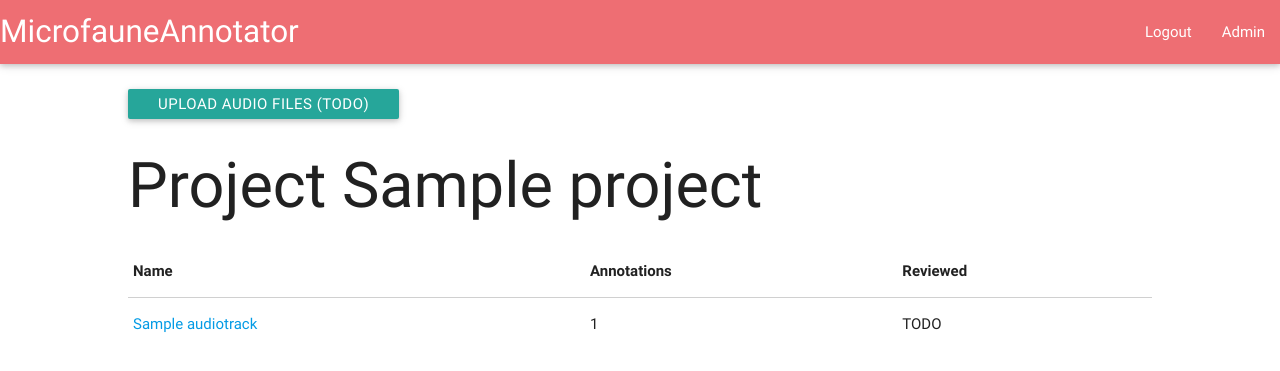
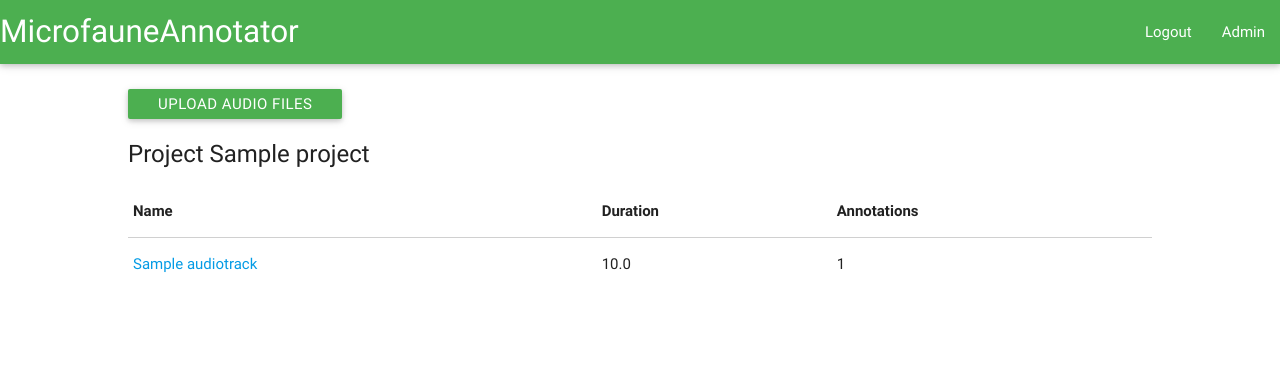
Before and after one commit to microfaune/MicrofauneAnnotator, a Django app: page /project/1/ in a window 1280 px wide. Shown: the top 371 px of the page. Run offline with Django 3.2, Linux system fonts and the light colour scheme; a user stored in the database is signed in; tables that the repository leaves empty hold one stand-in row (values such as "Sample post"); some libraries are stand-ins or nearby versions.

Commit message:
Add upload tracks page

```diff
--- /dev/null
+++ b/annotate/forms.py
@@ -0,0 +1,6 @@
+from django import forms
+
+
+class MultipleFileFieldForm(forms.Form):
+    file_field = forms.FileField(
+        widget=forms.ClearableFileInput(attrs={'multiple': True}))
--- a/annotate/models.py
+++ b/annotate/models.py
@@ -56,7 +56,8 @@ class Project(models.Model):
 
 
 class AudioTrack(models.Model):
-    FORMAT_CHOICES = [("wav", "wav"), ("mp3", "mp3"), ("flac", "flac")]
+    FORMAT_CHOICES = [("wav", "wav"), ("mp3", "mp3"), ("flac", "flac"),
+                      ("ogg", "ogg")]
     name = models.CharField(max_length=100)
     file = models.FileField(max_length=200)
     format = models.CharField(max_length=10, choices=FORMAT_CHOICES,
--- a/annotate/templates/annotate/annotate.html
+++ b/annotate/templates/annotate/annotate.html
@@ -4,7 +4,9 @@
 {% block title %}Annotation{% endblock %}
 
 {% block content %}
-<a href="{% url 'project_homepage' project_id=track.project.id %}"> {{ track.project.name }}</a>
+<a class="btn btn-small waves-effect waves-light green" href="{% url 'project_homepage' project_id=track.project.id %}">
+  <i class="material-icons left">arrow_back</i>{{ track.project.name }}
+</a>
 
 <h3><a href="{% url 'audiotrack_homepage' audiotrack_id=track.id %}">{{ track.name }}</a></h3>
 
--- a/annotate/templates/annotate/audiotrack_homepage.html
+++ b/annotate/templates/annotate/audiotrack_homepage.html
@@ -3,11 +3,13 @@
 {% block title %}Annotations{% endblock %}
 
 {% block content %}
-<a href="{% url 'project_homepage' project_id=track.project.id %}"> {{ track.project.name }}</a>
+<a class="btn btn-small waves-effect waves-light green" href="{% url 'project_homepage' project_id=track.project.id %}">
+  <i class="material-icons left">arrow_back</i>{{ track.project.name }}
+</a>
 
 <h3>{{ track.name }}</h3>
 
-<a class="btn btn-dark" href="{% url 'annotate' audiotrack_id=track.id annotation_id=0 %}">
+<a class="btn waves-effect waves-light green" href="{% url 'annotate' audiotrack_id=track.id annotation_id=0 %}">
   New annotation
 </a>
 
--- a/annotate/templates/annotate/project_homepage.html
+++ b/annotate/templates/annotate/project_homepage.html
@@ -3,23 +3,24 @@
 {% block title %}{{ project.name }}{% endblock %}
 
 {% block content %}
-<button type="button" class="btn btn-dark">Upload audio files (TODO)</button>
+<a class="btn green waves-effect waves-light" href="{% url 'upload_audio' project_id=project.id %}">Upload audio files</a>
 
-<h1> Project {{ project.name }} </h1>
+<h3> Project {{ project.name }} </h3>
 <table class="table">
   <thead>
     <tr>
       <th scope="col">Name</th>
+      <th scope="col">Duration</th>
       <th scope="col">Annotations</th>
-      <th scope="col">Reviewed</th>
+
     </tr>
   </thead>
   <tbody>
     {% for track in tracks %}
     <tr>
       <td><a href="{% url 'audiotrack_homepage' audiotrack_id=track.id %}"> {{ track.name }}</a></td>
+      <td>{{ track.duration }}</td>
       <td>{{ track.annotation_count }}</td>
-      <td>TODO</td>
     </tr>
 
     {% endfor %}
--- a/annotate/urls.py
+++ b/annotate/urls.py
@@ -24,5 +24,8 @@ urlpatterns = [
          name="project_homepage"),
     path('audiotrack/<int:audiotrack_id>/', views.audiotrack_homepage,
          name="audiotrack_homepage"),
-    path('annotate/<int:audiotrack_id>/<int:annotation_id>/', views.annotate, name="annotate"),
+    path('annotate/<int:audiotrack_id>/<int:annotation_id>/', views.annotate,
+         name="annotate"),
+    path('project/<int:project_id>/upload', views.upload_files,
+         name='upload_audio')
 ] + static(settings.MEDIA_URL, document_root=settings.MEDIA_ROOT)
--- a/annotate/views.py
+++ b/annotate/views.py
@@ -1,10 +1,17 @@
+import os
+
 from django.http import JsonResponse
 from django.urls import reverse
 from django.shortcuts import render
 from django.contrib.auth.decorators import login_required
+from django.conf import settings
 from django.db.models import Count
 
+from librosa.core import get_duration
+
 from .models import Project, AudioTrack, Annotation
+from .forms import MultipleFileFieldForm
+
 
 # Create your views here.
 @login_required()
@@ -97,3 +104,50 @@ def save_annotation(request, audiotrack_id):
             print(f'\n\nRaw Data: {data}')
 
     return HttpResponse({'test': 1}, content_type="application/json")
+
+
+@login_required()
+def upload_files(request, project_id):
+    message = ""
+    project = Project.objects.get(id=project_id)
+    if request.method == "POST":
+        form = MultipleFileFieldForm(request.POST, request.FILES)
+        current_files = project.audiotrack_set.values_list("name", flat=True)
+        if form.is_valid():
+            files = request.FILES.getlist("file_field")
+            non_audio = 0
+            duplicate = 0
+            success = 0
+            for f in files:
+                if not f.name.endswith((".mp3", ".ogg", ".wav", ".flac")):
+                    non_audio += 1
+                    continue
+                if f.name in current_files:
+                    duplicate += 1
+                    continue
+                local_file = os.path.join(settings.MEDIA_ROOT, f.name)
+                with open(local_file, 'wb+') as destination:
+                    for chunk in f.chunks():
+                        destination.write(chunk)
+                try:
+                    duration = get_duration(filename=local_file)
+                except Exception as e:
+                    duration = 0
+
+                AudioTrack.objects.create(
+                    name=f.name,
+                    file=os.path.join(settings.MEDIA_URL, f.name),
+                    format=os.path.splitext(f.name)[1][1:],
+                    project=project,
+                    duration=duration)
+                success += 1
+
+            message = f"{success} files successfully uploaded"
+            if non_audio:
+                message += f", {non_audio} non-audio files rejected"
+            if duplicate:
+                message += f", {duplicate} duplicate files rejected"
+
+    form = MultipleFileFieldForm()
+    return render(request, 'annotate/upload.html',
+                  {'form': form, 'project': project, 'message': message})
--- a/templates/base.html
+++ b/templates/base.html
@@ -9,13 +9,14 @@
   <link rel="stylesheet" href="{% static '/css/materialize.min.css' %}">
   <link rel="stylesheet" type="text/css" href="{% static 'css/audio-annotator.css' %}">
   <link rel="stylesheet" href="https://maxcdn.bootstrapcdn.com/font-awesome/4.5.0/css/font-awesome.min.css">
+  <link href="https://fonts.googleapis.com/icon?family=Material+Icons" rel="stylesheet">
 
 </head>
 
 <body>
    <!-- Navigation -->
   <nav>
-    <div class="nav-wrapper">
+    <div class="nav-wrapper green">
 	    <a class="brand-logo" href="{% url 'home' %}">MicrofauneAnnotator</a>
       <ul id="nav-mobile" class="right hide-on-med-and-down">
         <li><a href="{% url 'logout' %}">Logout</a></li>
```
Also changed, not shown: annotate/templates/annotate/upload.html (added, +22 -0 lines).
